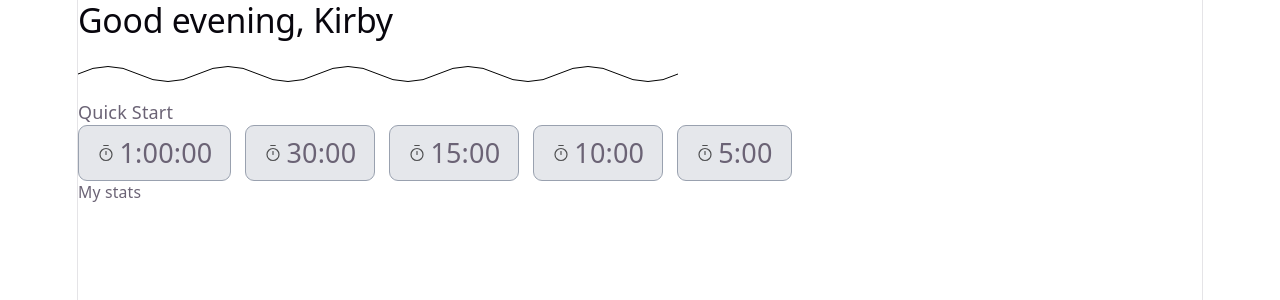
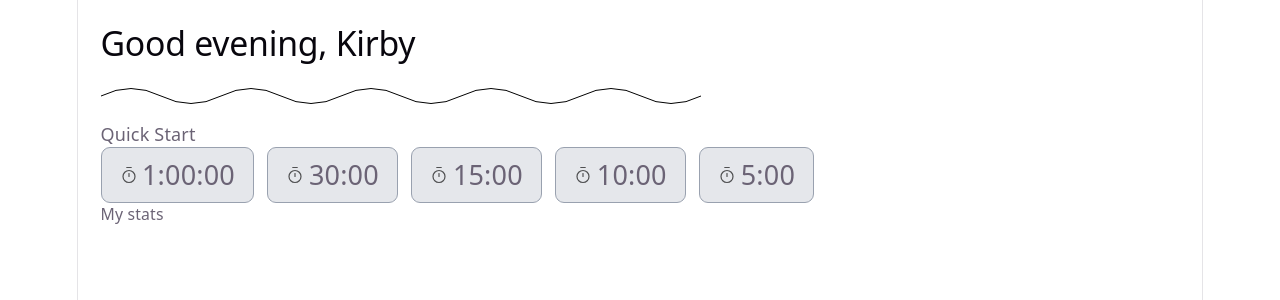
Before and after one commit to Synaptech-Kairos/kairos, a React (Vite) app in the folder frontend/: page / in a window 1280 px wide. Shown: the top 300 px of the page. Built offline with nearby package versions, Linux system fonts and the light colour scheme.

Commit message:
Dashboard margins + button hover color

```diff
--- a/frontend/src/components/home/QuickStartButton.tsx
+++ b/frontend/src/components/home/QuickStartButton.tsx
@@ -7,7 +7,7 @@ type QuickStartButtonProps = {
 export default function QuickStartButton({label} : QuickStartButtonProps) {
   return (
     <button
-      className="px-4 py-2 rounded-lg bg-gray-200  hover:bg-slate-700 text-2xl! font-medium border-gray-400 border flex items-center gap-1"
+      className="px-4 py-2 rounded-lg bg-gray-200  hover:bg-slate-500 hover:text-white text-2xl! font-medium border-gray-400 border flex items-center gap-1"
       // onClick={() => onClick()}
     >
       <img
--- a/frontend/src/screens/Home.tsx
+++ b/frontend/src/screens/Home.tsx
@@ -22,7 +22,7 @@ export default function Home() {
         ></img>
       </div> */}
 
-      <div className="dashboard-container">
+      <div className="dashboard-container m-5 w-full">
 
         {/* Greeting */}
         <header className="greeting-section">
```
